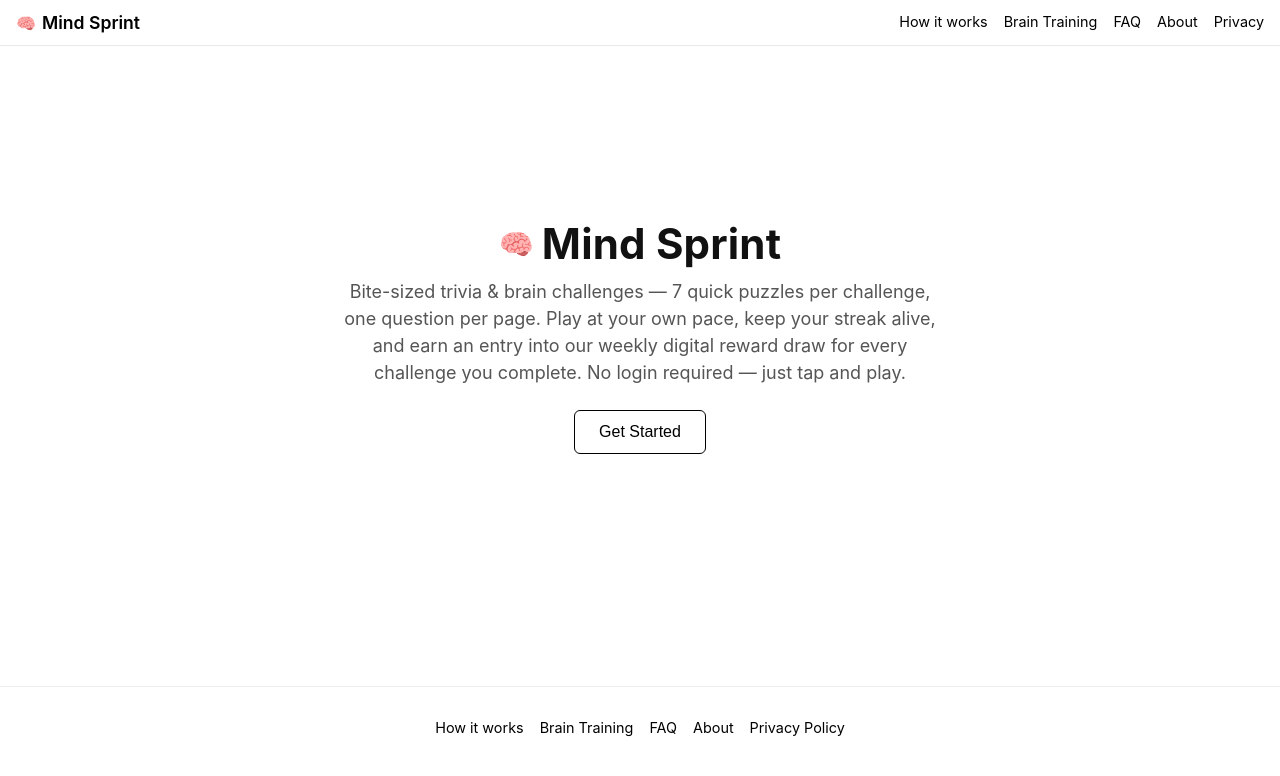
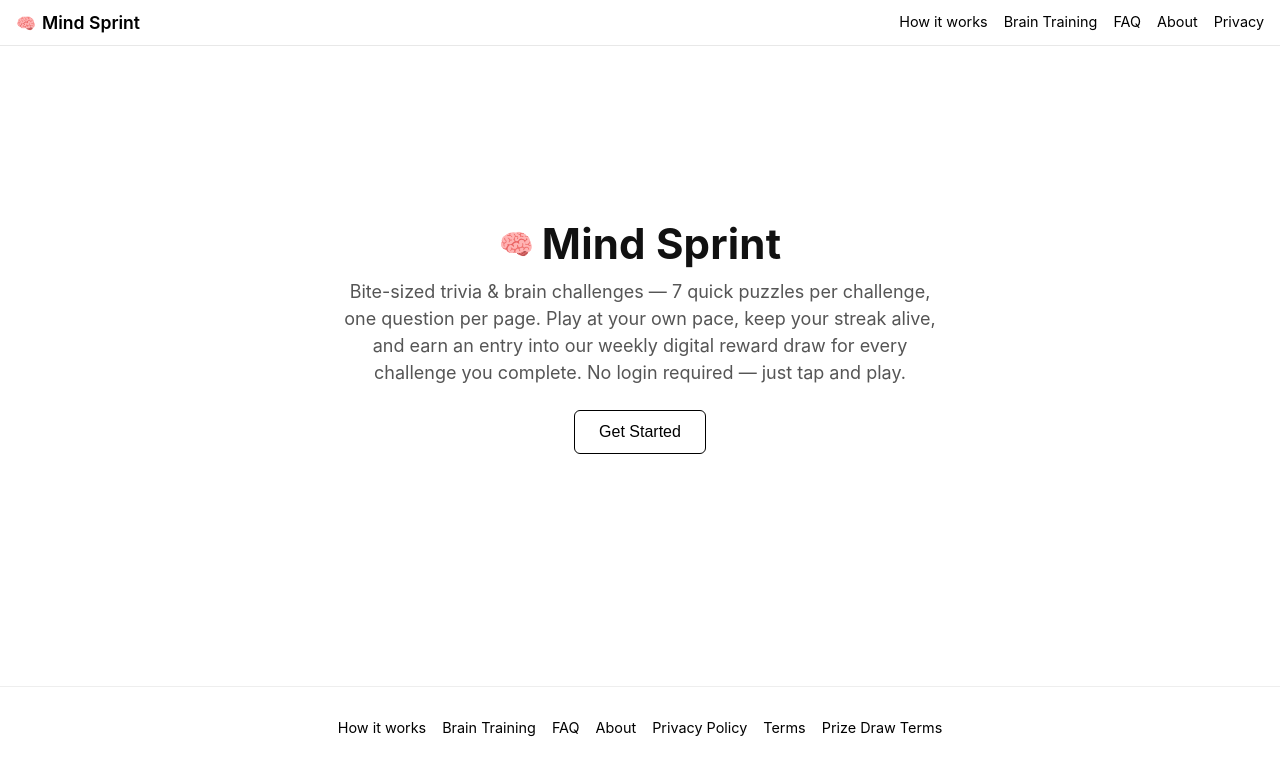
Before and after one commit to justinchase1984/mind-sprint, a Next.js app: page / in a window 1280 px wide. Shown: the top 776 px of the page. Built offline with nearby package versions, Linux system fonts and the light colour scheme; no server answers.

Commit message:
Update Layout.tsx

```diff
--- a/components/Layout.tsx
+++ b/components/Layout.tsx
@@ -79,31 +79,40 @@ export default function Layout({ children, hideHeader = false }: LayoutProps) {
         style={{
           borderTop: '1px solid #eee',
           textAlign: 'center',
-          padding: '2rem 0',
+          padding: '2rem 1rem',
           fontSize: '0.9rem',
         }}
       >
-        <div style={{ maxWidth: '600px', margin: '0 auto' }}>
+        <div
+          style={{
+            maxWidth: '900px',
+            margin: '0 auto',
+            display: 'flex',
+            flexWrap: 'wrap',
+            justifyContent: 'center',
+            gap: '1rem',
+          }}
+        >
           <Link href="/how-it-works" legacyBehavior>
-            <a className="ms-navlink" style={{ marginRight: '1rem', color: '#000' }}>
+            <a className="ms-navlink" style={{ color: '#000' }}>
               How it works
             </a>
           </Link>
 
           <Link href="/brain-training" legacyBehavior>
-            <a className="ms-navlink" style={{ marginRight: '1rem', color: '#000' }}>
+            <a className="ms-navlink" style={{ color: '#000' }}>
               Brain Training
             </a>
           </Link>
 
           <Link href="/faq" legacyBehavior>
-            <a className="ms-navlink" style={{ marginRight: '1rem', color: '#000' }}>
+            <a className="ms-navlink" style={{ color: '#000' }}>
               FAQ
             </a>
           </Link>
 
           <Link href="/about" legacyBehavior>
-            <a className="ms-navlink" style={{ marginRight: '1rem', color: '#000' }}>
+            <a className="ms-navlink" style={{ color: '#000' }}>
               About
             </a>
           </Link>
@@ -113,6 +122,18 @@ export default function Layout({ children, hideHeader = false }: LayoutProps) {
               Privacy Policy
             </a>
           </Link>
+
+          <Link href="/terms" legacyBehavior>
+            <a className="ms-navlink" style={{ color: '#000' }}>
+              Terms
+            </a>
+          </Link>
+
+          <Link href="/weekly-prize-draw-terms" legacyBehavior>
+            <a className="ms-navlink" style={{ color: '#000' }}>
+              Prize Draw Terms
+            </a>
+          </Link>
         </div>
       </footer>
     </>
```
